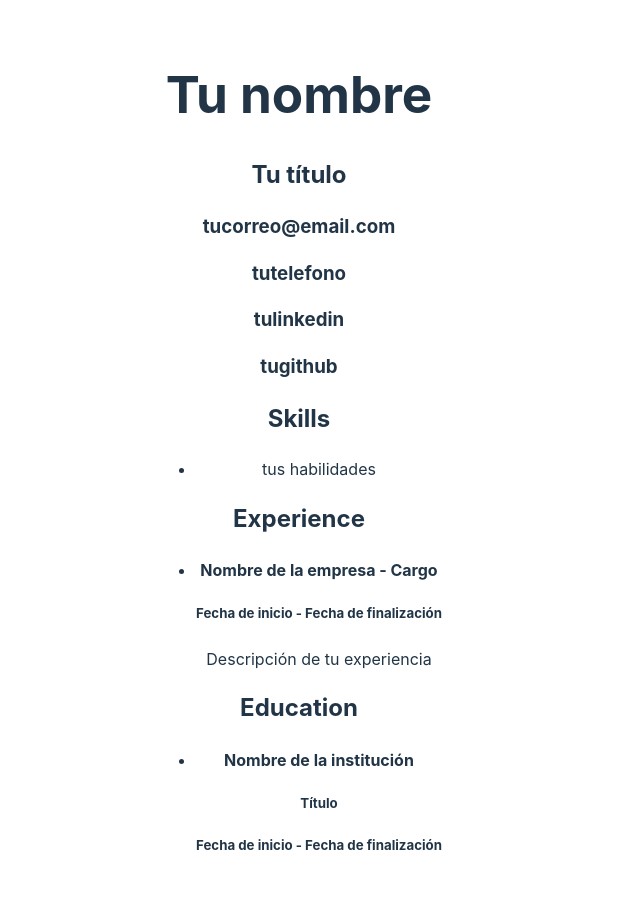
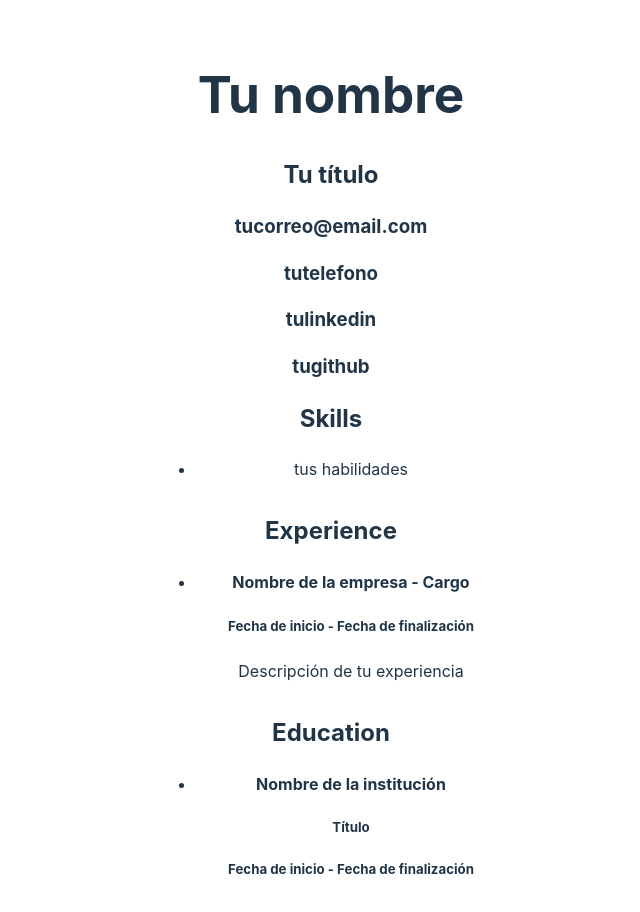
Before and after one commit to Manurobot/DevManu, a Svelte app: page / in a window 1280 px wide. Shown: the top 912 px of the page, without its empty margins (341-981 px from the left). Built offline with nearby package versions, Linux system fonts and the light colour scheme.

Commit message:
Agregar el estilo de CV

```diff
--- a/src/App.svelte
+++ b/src/App.svelte
@@ -79,3 +79,30 @@
     </ul>
   </div>
 </div>
+
+<style>
+  .cv {
+  width: 100%;
+  max-width: 960px;
+  margin: 0 auto;
+  padding: 0 2rem;
+}
+
+.header {
+  margin-bottom: 1rem;
+}
+
+.skills {
+  margin-bottom: 2rem;
+}
+
+.experience {
+  margin-bottom: 2rem;
+}
+
+.education {
+  margin-bottom: 2rem;
+}
+
+
+</style>
```
